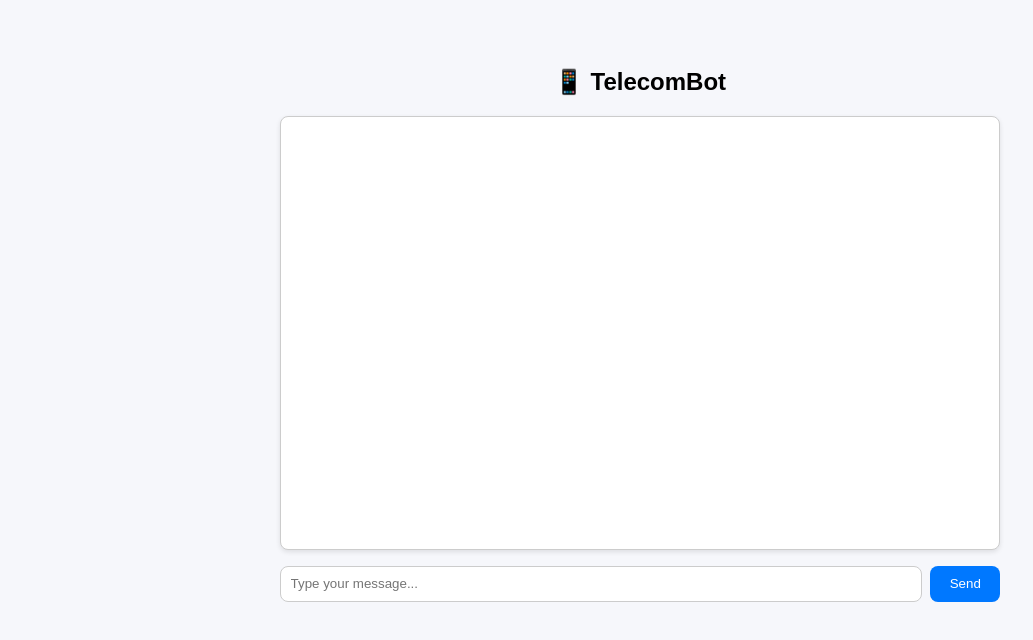
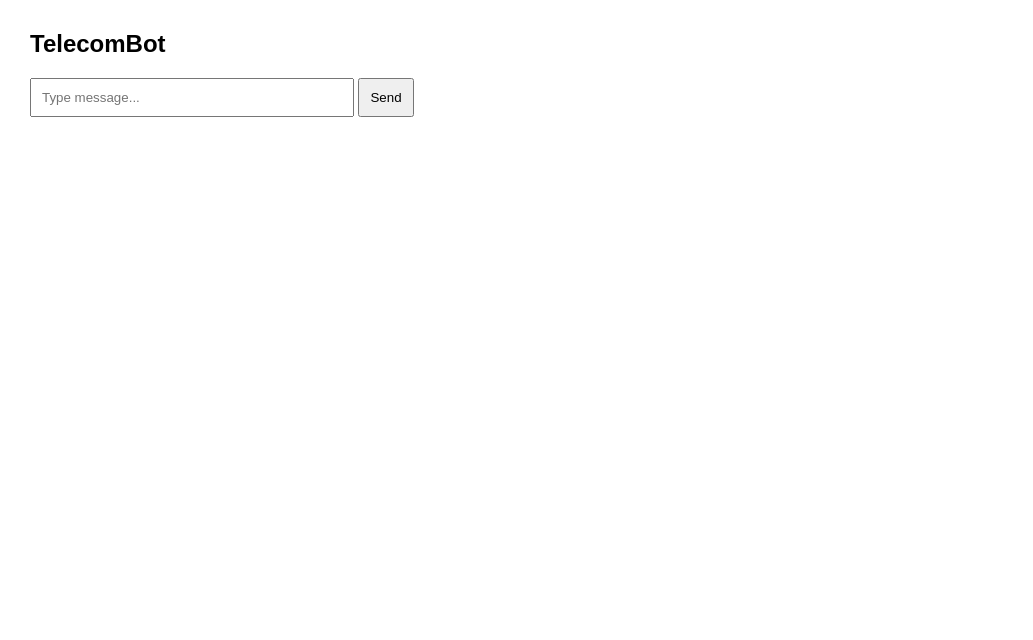
Before and after one commit to arishahirwal-code/telecom_chatbot, a plain HTML site: page templates/index.html in a window 1280 px wide. Shown: the whole page, without its empty margins (0-1033 px from the left). Drawn offline with Linux system fonts and the light colour scheme.

Commit message:
Refactor index.html for TelecomChatbot UI

```diff
--- a/templates/index.html
+++ b/templates/index.html
@@ -1,108 +1,38 @@
-<!doctype html>
-<html lang="en">
+<!DOCTYPE html>
+<html>
 <head>
-  <meta charset="utf-8"/>
-  <title>TelecomBot</title>
-  <meta name="viewport" content="width=device-width, initial-scale=1"/>
-  <style>
-    body {
-      font-family: Arial, sans-serif;
-      max-width: 720px;
-      margin: 2rem auto;
-      padding: 1rem;
-      background-color: #f6f7fb;
-    }
-    h2 { text-align: center; }
-    #chat {
-      border: 1px solid #ccc;
-      background: #fff;
-      padding: 1rem;
-      height: 400px;
-      overflow-y: auto;
-      border-radius: 8px;
-      box-shadow: 0 2px 5px rgba(0,0,0,0.1);
-    }
-    .user, .bot { margin: .5rem 0; }
-    .bubble {
-      display: inline-block;
-      padding: .6rem 1rem;
-      border-radius: 12px;
-      max-width: 80%;
-    }
-    .user { text-align: right; }
-    .user .bubble { background: #dcf8c6; }
-    .bot .bubble { background: #eee; }
-    #controls {
-      margin-top: 1rem;
-      display: flex;
-      gap: .5rem;
-    }
-    input[type="text"] {
-      flex: 1;
-      padding: .6rem;
-      border-radius: 8px;
-      border: 1px solid #ccc;
-    }
-    button {
-      padding: .6rem 1.2rem;
-      border: none;
-      background: #0078ff;
-      color: white;
-      border-radius: 8px;
-      cursor: pointer;
-    }
-    button:hover { background: #005fcc; }
-  </style>
+    <title>TelecomChatbot</title>
+    <style>
+        body { font-family: Arial, sans-serif; margin: 30px; }
+        #chatBox { margin-top: 20px; }
+        .userMsg { color: blue; }
+        .botMsg { color: green; }
+    </style>
 </head>
 <body>
-  <h2>📱 TelecomBot</h2>
-  <div id="chat"></div>
+    <h2>TelecomBot</h2>
 
-  <div id="controls">
-    <input type="text" id="msg" placeholder="Type your message..." />
-    <button id="send">Send</button>
-  </div>
+    <input id="userInput" placeholder="Type message..." style="padding:10px; width:300px;">
+    <button onclick="sendMessage()" style="padding:10px;">Send</button>
+
+    <div id="chatBox"></div>
 
 <script>
-const chatEl = document.getElementById('chat');
-const msgInput = document.getElementById('msg');
-const sendBtn = document.getElementById('send');
+async function sendMessage() {
+    let text = document.getElementById("userInput").value;
+    document.getElementById("chatBox").innerHTML += `<p class="userMsg"><b>You:</b> ${text}</p>`;
 
-// Add messages to chat window
-function appendMessage(who, text) {
-  const wrapper = document.createElement('div');
-  wrapper.className = who;
-  const bubble = document.createElement('div');
-  bubble.className = 'bubble';
-  bubble.textContent = text;
-  wrapper.appendChild(bubble);
-  chatEl.appendChild(wrapper);
-  chatEl.scrollTop = chatEl.scrollHeight;
+    const response = await fetch("/chat", {
+        method: "POST",
+        headers: {"Content-Type":"application/json"},
+        body: JSON.stringify({message: text})
+    });
+
+    const data = await response.json();
+    document.getElementById("chatBox").innerHTML += `<p class="botMsg"><b>Bot:</b> ${data.reply}</p>`;
+    document.getElementById("userInput").value = "";
 }
+</script>
 
-// Send message to backend
-async function sendMessage() {
-  const text = msgInput.value.trim();
-  if (!text) return;
-  appendMessage('user', text);
-  msgInput.value = '';
-  try {
-    const res = await fetch('/chat', {
-      method: 'POST',
-      headers: {'Content-Type': 'application/json'},
-      body: JSON.stringify({message: text})
-    });
-    const data = await res.json();
-    appendMessage('bot', data.reply || 'No reply received.');
-  } catch (err) {
-    appendMessage('bot', '⚠️ Error: could not connect to server.');
-  }
-}
-
-sendBtn.addEventListener('click', sendMessage);
-msgInput.addEventListener('keydown', e => {
-  if (e.key === 'Enter') sendMessage();
-});
-</script>
 </body>
 </html>
```
